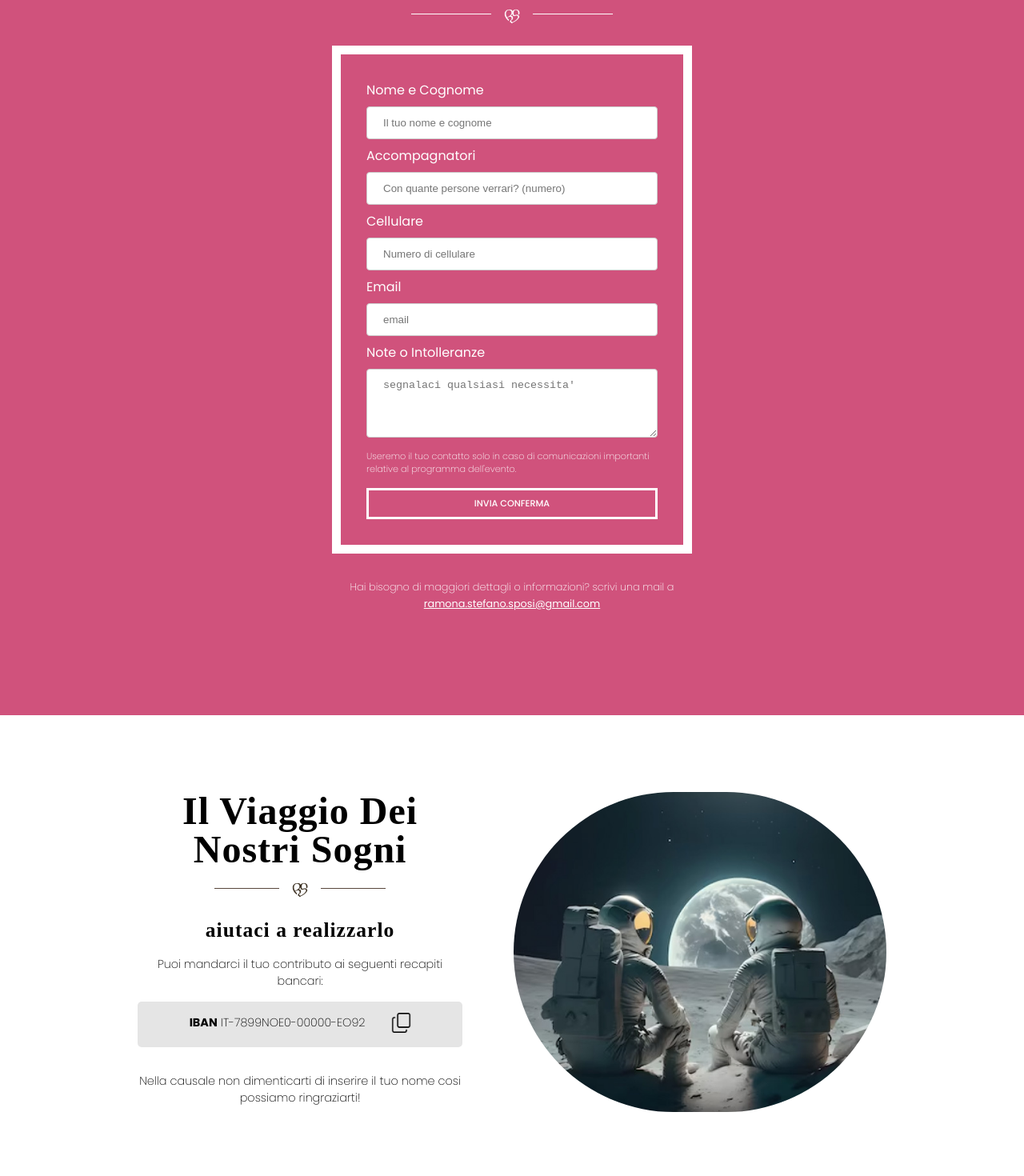
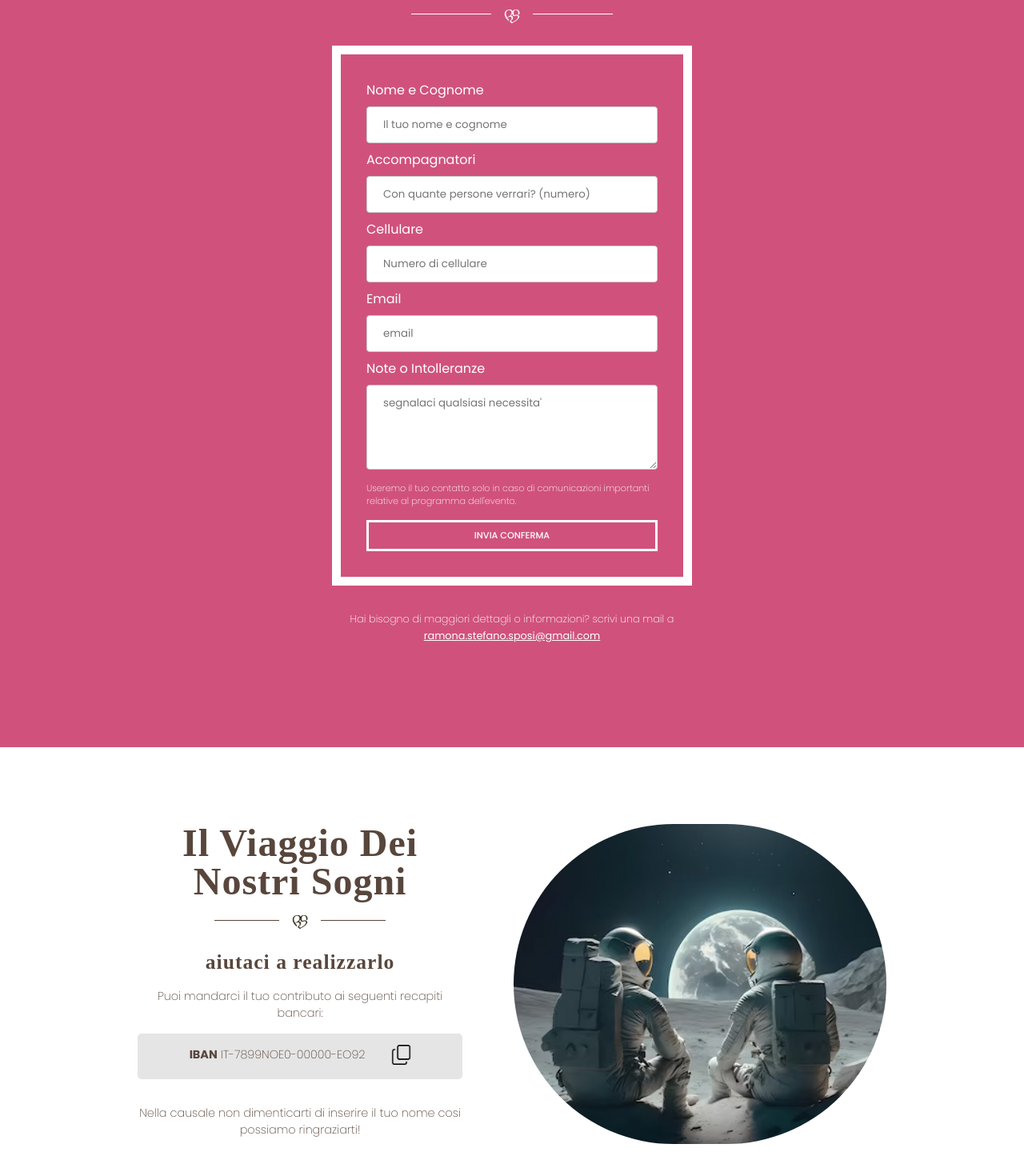
Before and after one commit to thelore85/project-marriage-ste, a Next.js app: page / in a window 1280 px wide. Shown: the part 2600-4070 px from the top of the page at 80% size. Built offline with nearby package versions, Linux system fonts and the light colour scheme; no server answers; a web font is replaced by a local one.

Commit message:
dark mode font fixing

```diff
--- a/src/Components/Contact/Contact.module.css
+++ b/src/Components/Contact/Contact.module.css
@@ -31,7 +31,7 @@
 
 /* Stili per input[type=text] e select */
 .inputField {
-
+  font-family: 'Poppins';
   width: 100%;
   padding: 12px 20px;
   margin: 8px 0;
--- a/src/Components/Gift/Gift.module.css
+++ b/src/Components/Gift/Gift.module.css
@@ -1,6 +1,7 @@
 .gift{
   padding: 4rem 1rem;
   width: 100%;
+  color: var(--on-primary)
 }
 
 .wrapper{
```
